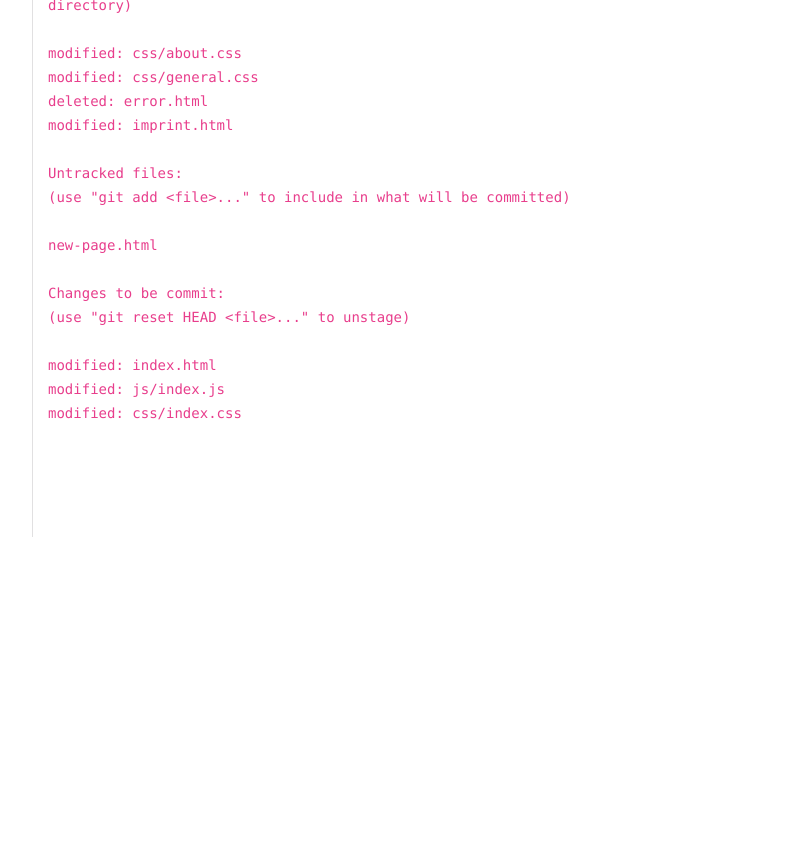
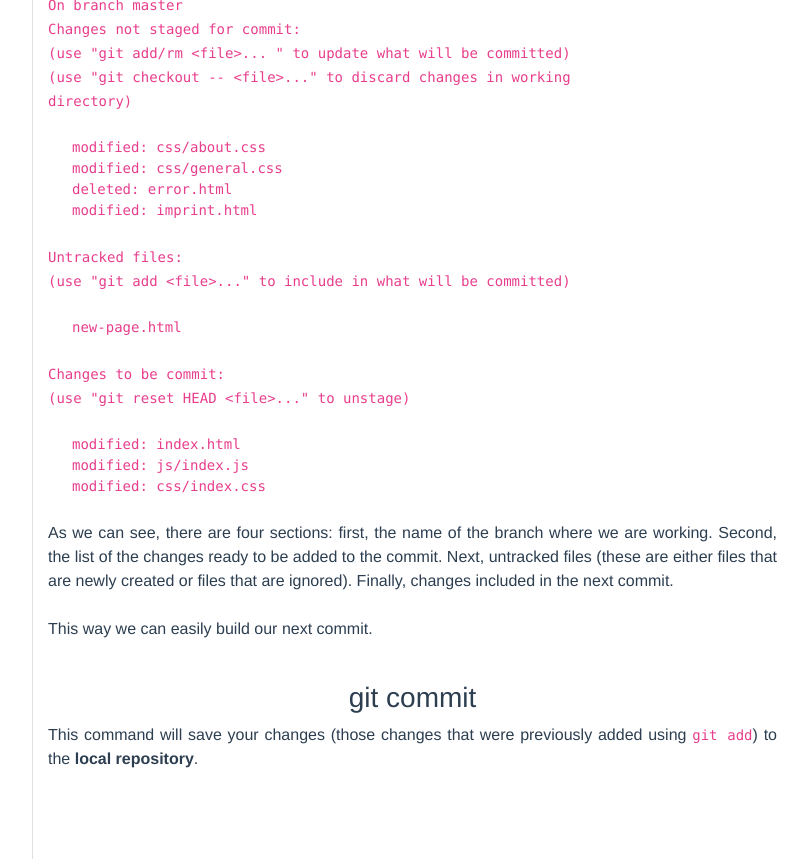
Before and after one commit to rulasmarmol/common-language, a Vue app: page /#/most-useful-git-commands in a window 1280 px wide. Shown: the part 2620-3479 px from the top of the page, without its empty margins (418-1226 px from the left). Before the commit the page ends 3157 px from the top, so only its background shows below. Built offline with nearby package versions, Linux system fonts and the light colour scheme.

Commit message:
git commit redaction started

```diff
--- a/src/components/articles/MostUsefulGitCommands.vue
+++ b/src/components/articles/MostUsefulGitCommands.vue
@@ -61,9 +61,10 @@
                 We can add multiple files by placing the names separated by space, if the file is not in the same folder, then you need to specified the path. E.g.<br><br>
                 <code>git add index.html js/index.js css/index.css</code><br><br>
                 We are including three files to the next commit: <code>index.html</code> which is in the same folder where we are executing the command and two other that are in a different folder.<br><br>
+                Here's another one:<br><br>
+                <code>git add .</code><br><br>
+                This will add all your modified and new files in the current and subsequent folders. Any files that match with the specified patterns in the gitignore file will be omitted.<br><br>
                 If you already configured the gitignore file, then this command is very useful.<br><br>
-                <code>git add .</code>
-                This will add all your modified and new files in the current and subsequent folders. Any files that match with the specified patterns in the gitignore file will be omitted.<br><br>
                 </p>
             </b-col>
         </b-row>
@@ -80,22 +81,33 @@
                     (use "git checkout -- &lt;file&gt;..." to discard changes in working<br>
                     directory)<br>
                     <br>
-                        modified:   css/about.css<br>
+                        <div class="ml-4">modified:   css/about.css<br>
                         modified:   css/general.css<br>
                         deleted:    error.html<br>
-                        modified:   imprint.html<br>
-                    <br>
+                        modified:   imprint.html</div><br>
                     Untracked files:<br>
                         (use "git add &lt;file&gt;..." to include in what will be committed)<br>
                         <br>
-                        new-page.html<br>
-                        <br>
+                        <div class="ml-4">new-page.html</div><br>
                     Changes to be commit: <br>
                         (use "git reset HEAD &lt;file&gt;..." to unstage)<br>
                         <br>
-                        modified: index.html<br>
+                        <div class="ml-4">modified: index.html<br>
                         modified: js/index.js<br>
-                        modified: css/index.css<br></code><br><br>
+                        modified: css/index.css</div></code><br>
+                    As we can see, there are four sections: first, the name of the branch where we are working. Second, the list of the changes ready to be added to the commit. Next, untracked files (these are either files that are newly created or files that are ignored). Finally, changes included in the next commit.<br><br>
+                    This way we can easily build our next commit.
+                <br><br>
+                </p>
+            </b-col>
+        </b-row>
+        <b-row>
+            <b-col sm="4" >
+            </b-col>
+            <b-col sm="8" class="left-separator">
+                <h3> git commit</h3>
+                <p align="justify">This command will save your changes (those changes that were previously added using <code>git add</code>) to the <b>local repository</b>.<br><br>
+
                 <br><br>
                 </p>
             </b-col>
```
